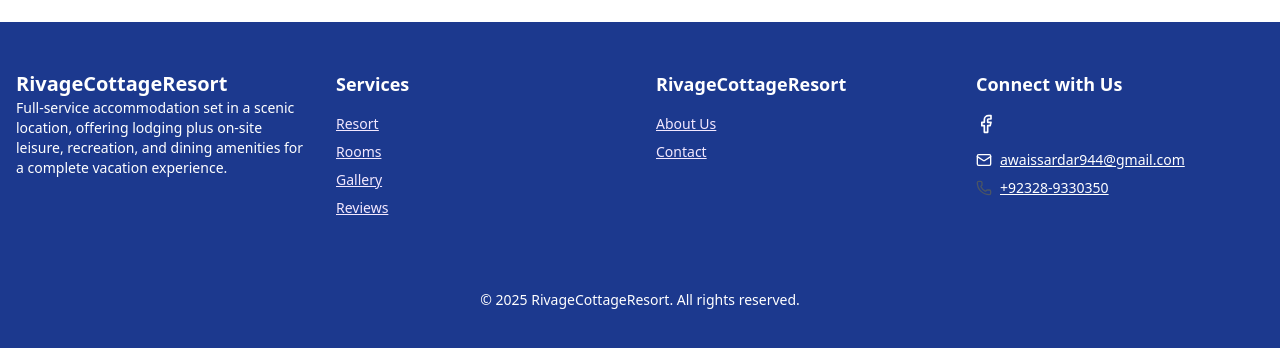
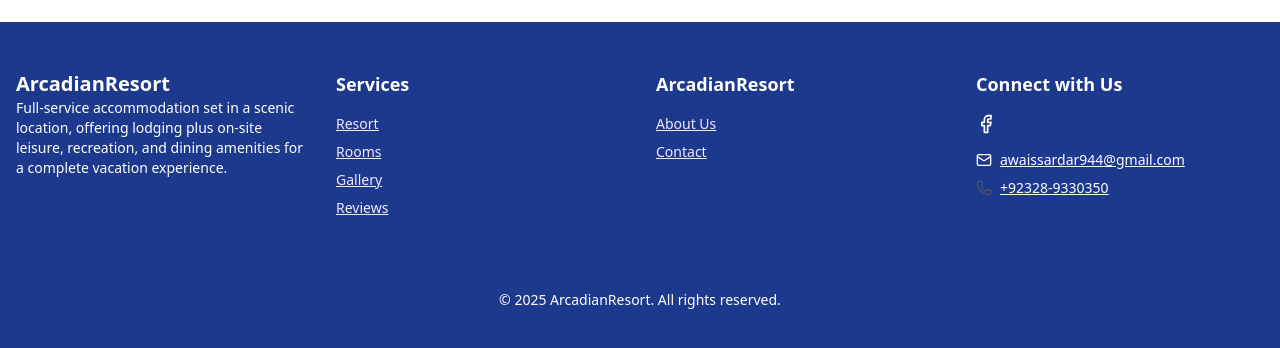
Before and after one commit to ZAINMUMTAZ999/rivagehotelnathiagali, a Next.js app: page / in a window 1280 px wide. Shown: the part 3141-3489 px from the top of the page. Built offline with nearby package versions, Linux system fonts and the light colour scheme; no server answers.

Commit message:
sssmaaaaaaasaassm

```diff
--- a/src/app/components/Footer.tsx
+++ b/src/app/components/Footer.tsx
@@ -12,7 +12,7 @@ const Footer = () => {
 
             <span className="text-xl sm:text-xl font-bold text-white">
                 <b>
-                  RivageCottageResort
+                  ArcadianResort
                   </b>
 
               </span>
@@ -34,7 +34,7 @@ const Footer = () => {
 
         {/* Company */}
         <div>
-          <h3 className="text-lg font-semibold mb-4">RivageCottageResort</h3>
+          <h3 className="text-lg font-semibold mb-4">ArcadianResort</h3>
           <ul className="space-y-2 text-sm text-purple-100 underline">
             <li><Link href="/about" className="hover:text-white">About Us</Link></li>
             {/* <li><Link href="/allBlogs" className="hover:text-white">Blogs</Link></li> */}
@@ -91,7 +91,7 @@ const Footer = () => {
 
       {/* Bothrefm Line */}
       <div className="mt-12  border-purple-700 pt-6 text-center text-sm text-white">
-        &copy; {new Date().getFullYear()} RivageCottageResort. All rights reserved.
+        &copy; {new Date().getFullYear()} ArcadianResort. All rights reserved.
       </div>
     </footer>
   );
```
